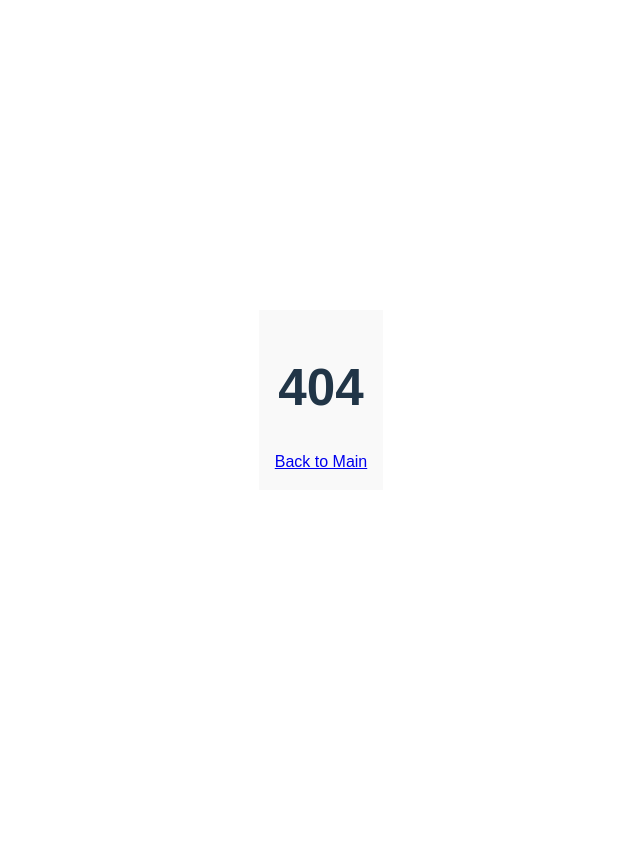
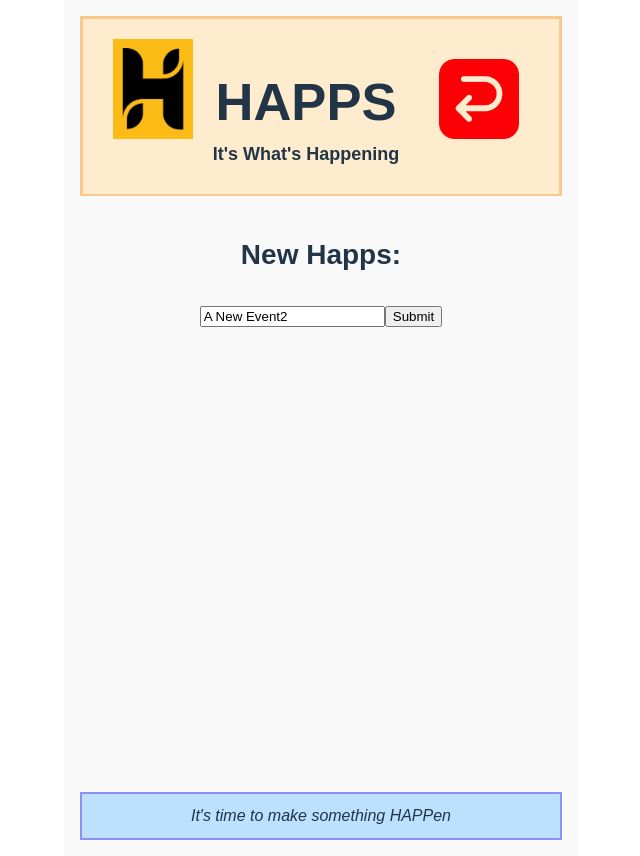
Before and after one commit to wblaiklock/Capstone_Frontend, a React (Vite) app: page /new in a window 1280 px wide. Before the commit this address had no page. Shown: the whole page, without its empty margins (319-959 px from the left). Before the commit the page ends 800 px from the top, so only its background shows below. Built offline with nearby package versions, Linux system fonts and the light colour scheme.

Commit message:
New Page additions

```diff
--- a/src/App.css
+++ b/src/App.css
@@ -78,6 +78,7 @@ h3 {
    border-color: rgb(80, 80, 80);
    border:solid;
    border-width: 2px;
+   max-width: 540px;
 
 }
 
--- a/src/App.jsx
+++ b/src/App.jsx
@@ -5,17 +5,35 @@ import {Route, Routes} from 'react-router'
 import Main from './pages/Main';
 import NotFound from './pages/NotFound';
 import Front from './pages/Front';
+import NewHapp from './pages/NewHapp';
 
 import './App.css';
+import serviceCall, { ACTIONS } from './services/apiServices.mjs';
+import { useState, useEffect } from 'react';
 
 function App() {
+  const [happs, setHapps] = useState(null);
+
+
+  useEffect(() => {
+    async function getData() {
+      let data = await serviceCall(ACTIONS.read);
+      setHapps(data);
+
+      // console.log(data)
+    }
+    getData();
+  }, []);
+
+
 
   return (
 
     <Routes>
 
-      <Route path="/" element={<Main/>}/>
+      <Route path="/" element={<Main setHapps={setHapps} happs={happs}/>}/>
       <Route path="/landing" element={<Front/>}/>
+      <Route path="/new" element={<NewHapp setHapps={setHapps} happs={happs}/>}/>
       <Route path="*" element={<NotFound />}/>
 
     </Routes>
--- a/src/components/Form.jsx
+++ b/src/components/Form.jsx
@@ -36,7 +36,8 @@ const Form = ({ happs, setHapps }) => {
         type='text'
         placeholder='What to do? ...'
         value={formData.desc}
-        minlength='5'
+        minLength='5'
+        required
       />
       <input type='submit' />
     </form>
--- a/src/pages/Main.jsx
+++ b/src/pages/Main.jsx
@@ -3,22 +3,9 @@ import { useState, useEffect } from 'react';
 import React from 'react'
 import Form from '../components/Form';
 import ListItem from '../components/ListItem';
-import serviceCall, { ACTIONS } from '../services/apiServices.mjs';
-
-function Main() {
-  const [happs, setHapps] = useState(null);
 
 
-  useEffect(() => {
-    async function getData() {
-      let data = await serviceCall(ACTIONS.read);
-      setHapps(data);
-
-      // console.log(data)
-    }
-    getData();
-  }, []);
-
+function Main({setHapps, happs}) {
 
 
   let list = () =>
@@ -29,14 +16,13 @@ function Main() {
 
   return (
     <main>
-
-        <div className="header">
+       <div className="header">
             <a href="./landing" ><img src="../img/logo.png" id="logo"/></a>
-            <div className= "title">
-              <h2 >HAPPS
-              </h2> <h4>It's What's Happening</h4>
+                <div className= "title">
+                <h2 >HAPPS
+                </h2> <h4>It's What's Happening</h4>
             </div>
-            <a href="./New" id="add"><img src="../img/add-event-icon.png" id="add"/></a>
+          <a href="./New" id="add"><img src="../img/add-event-icon.png" id="add"/></a>
         </div>
 
         <div className="row">
@@ -47,15 +33,15 @@ function Main() {
             <div className="column middle" styles="background-color:#bbb;">
                 Column
             </div>
-            <div className="column side" styles="background-color:#ccc;">
+            {/* <div className="column side" styles="background-color:#ccc;">
                 <h3>New Happs:</h3>
                 <Form setHapps={setHapps} happs={happs} />
 
-            </div>
+            </div> */}
         </div>
 
         <div className="footer">
-        <p>Footer</p>
+        <i>It's time to make something HAPPen</i>
         </div>
 
 
--- /dev/null
+++ b/src/pages/NewHapp.jsx
@@ -0,0 +1,36 @@
+import React from 'react'
+import Form from '../components/Form';
+
+function NewHapp({setHapps, happs}) {
+  return (
+    <main>
+
+       <div className="header">
+            <a href="./landing" ><img src="../img/logo.png" id="logo"/></a>
+                <div className= "title">
+                <h2 >HAPPS
+                </h2> <h4>It's What's Happening</h4>
+            </div>
+           <a href="./" id="add"><img src="../img/back.png" id="add"/></a>
+        </div>
+
+        <div className="row">
+
+            <div className="column middle" styles="background-color:#bbb;">
+            <h3>New Happs:</h3>
+                <Form setHapps={setHapps} happs={happs} />
+
+            </div>
+
+        </div>
+
+        <div className="footer">
+        <i>It's time to make something HAPPen</i>
+        </div>
+
+
+    </main>
+  )
+}
+
+export default NewHapp
```
Also changed, not shown: public/img/back.png (added), src/pages/New.jsx (deleted).
